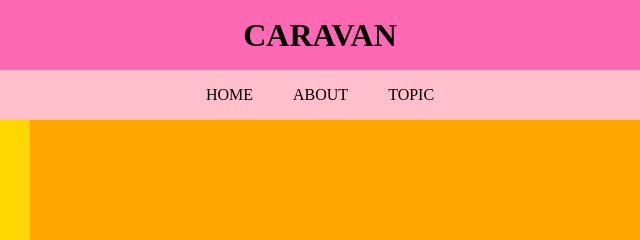
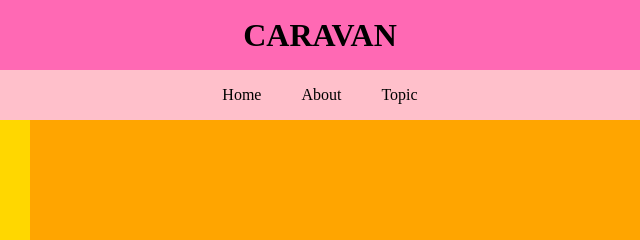
Before and after one commit to val-gs/samurai, a plain HTML site: page index.html in a window 1280 px wide. Shown: the top 240 px of the page, 320-960 px from the left. Drawn offline with Linux system fonts and the light colour scheme.

Commit message:
typo fix

```diff
--- a/index.html
+++ b/index.html
@@ -16,9 +16,9 @@
       <div class="header-bottom">
         <nav>
           <ul>
-            <li>HOME</li>
-            <li>ABOUT</li>
-            <li>TOPIC</li>
+            <li>Home</li>
+            <li>About</li>
+            <li>Topic</li>
           </ul>
         </nav>
       </div>
```
